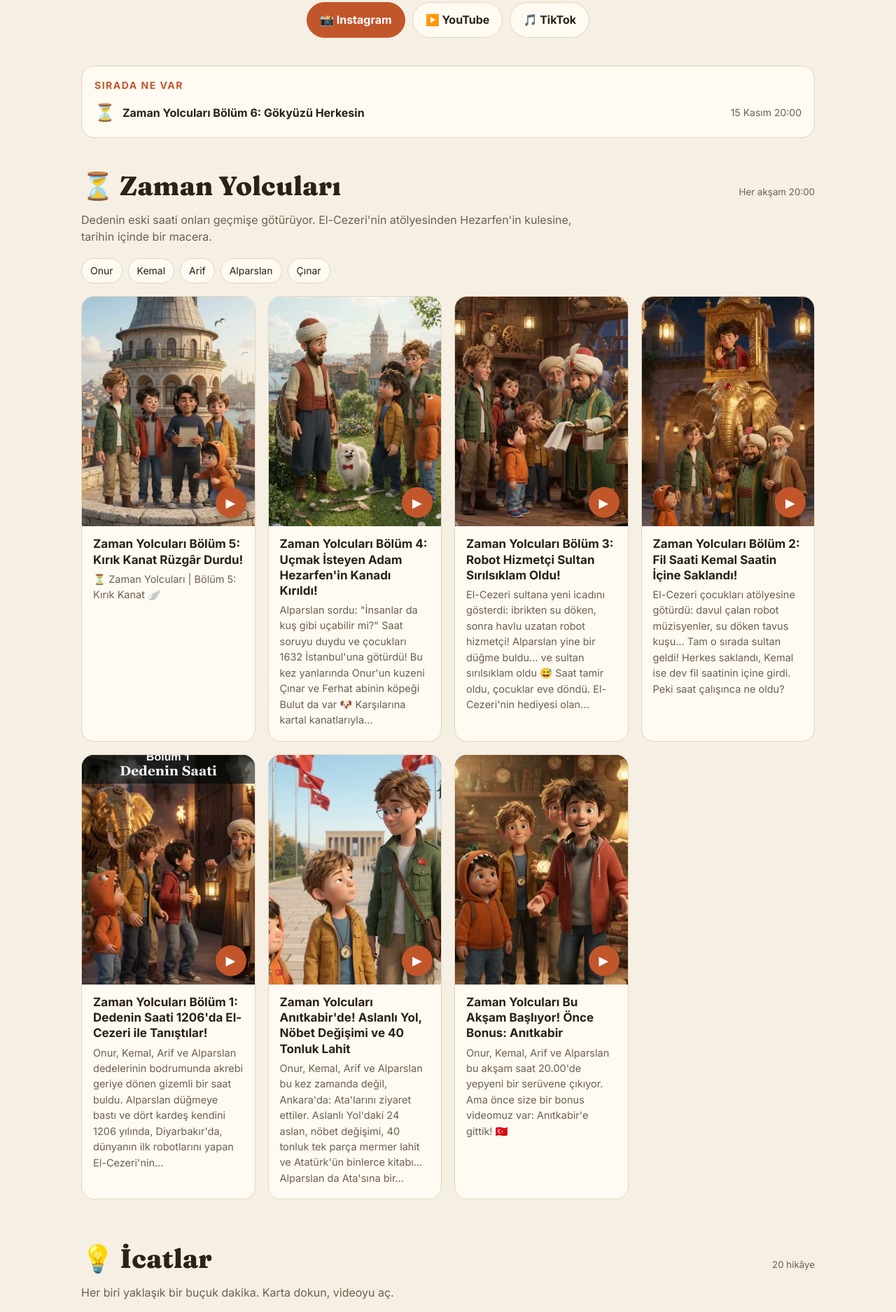
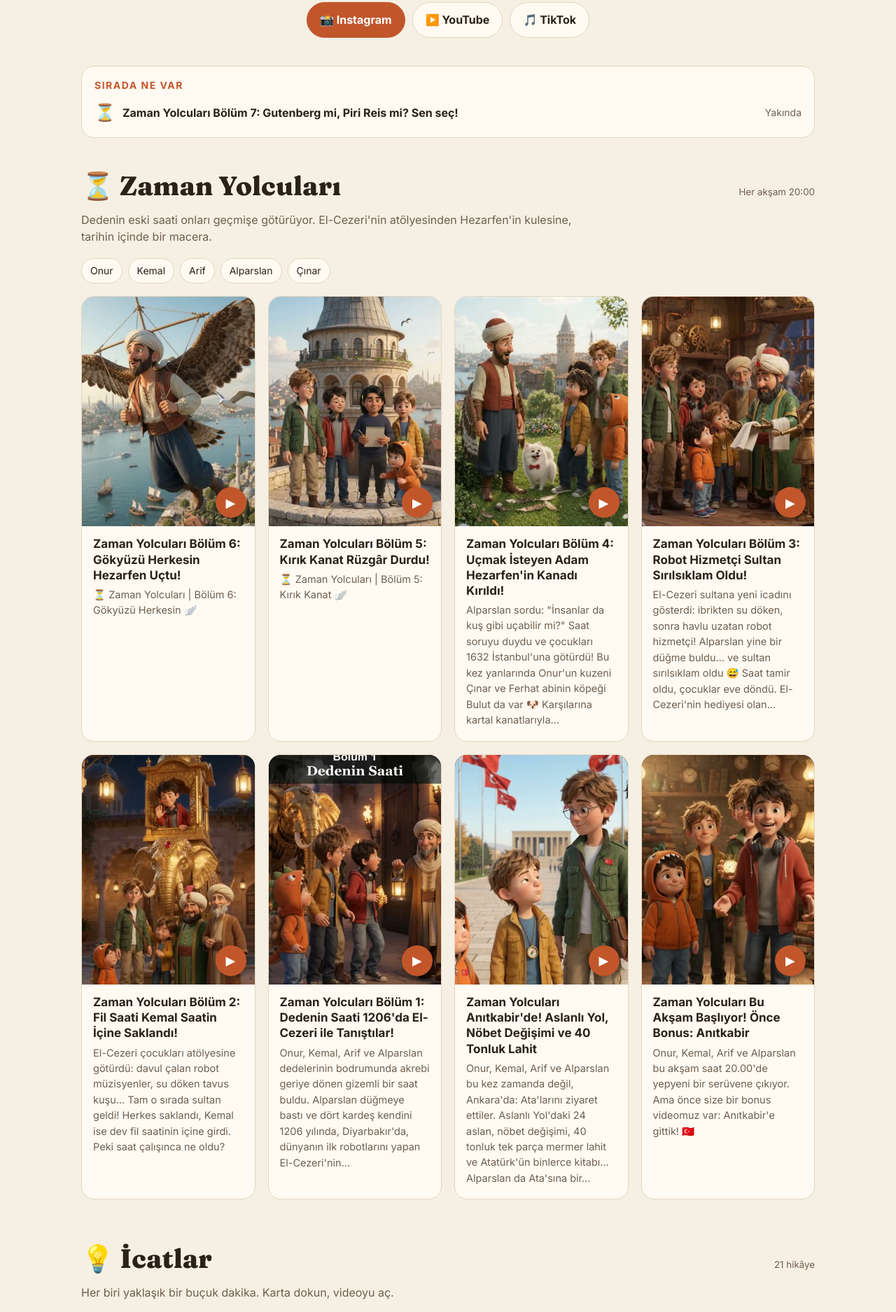
Before and after one commit to onur2103-prog/icatlar, a plain HTML site: page index.html in a window 1280 px wide. Shown: the part 308-2183 px from the top of the page at 70% size. Drawn offline with Linux system fonts and the light colour scheme.

Commit message:
Add files via upload

```diff
--- a/index.html
+++ b/index.html
@@ -78,7 +78,7 @@ footer{border-top:1px solid var(--cizgi);padding:24px 0 40px;color:var(--soluk);
 <div class="yakinda">
   <h2>Sırada ne var</h2>
   <ul>
-<li><span>⏳</span><b>Zaman Yolcuları Bölüm 6: Gökyüzü Herkesin</b><i>15 Kasım 20:00</i></li>
+<li><span>⏳</span><b>Zaman Yolcuları Bölüm 7: Gutenberg mi, Piri Reis mi? Sen seç!</b><i>Yakında</i></li>
   </ul>
 </div>
 
@@ -87,6 +87,7 @@ footer{border-top:1px solid var(--cizgi);padding:24px 0 40px;color:var(--soluk);
   <p class="aciklama">Dedenin eski saati onları geçmişe götürüyor. El-Cezeri'nin atölyesinden Hezarfen'in kulesine, tarihin içinde bir macera.</p>
   <div class="ekip"><button type="button" data-k="onur">Onur</button><button type="button" data-k="kemal">Kemal</button><button type="button" data-k="arif">Arif</button><button type="button" data-k="alparslan">Alparslan</button><button type="button" data-k="cinar">Çınar</button></div>
   <div class="izgara">
+<article class="kart"><a href="https://www.instagram.com/reel/DfxQpiYzCJz/" data-ig="DfxQpiYzCJz" data-vid="fZOKcwRPzKI" target="_blank" rel="noopener"><img src="bolum6.jpg" alt="" loading="lazy" width="360" height="640"><span class="oynat">▶</span></a><div class="govde"><h3>Zaman Yolcuları Bölüm 6: Gökyüzü Herkesin Hezarfen Uçtu!</h3><p>⏳ Zaman Yolcuları | Bölüm 6: Gökyüzü Herkesin 🪽</p></div></article>
 <article class="kart"><a href="https://www.instagram.com/reel/Dfur20tzNQs/" data-ig="Dfur20tzNQs" data-vid="DkPCQLX8WXo" target="_blank" rel="noopener"><img src="bolum5.jpg" alt="" loading="lazy" width="360" height="640"><span class="oynat">▶</span></a><div class="govde"><h3>Zaman Yolcuları Bölüm 5: Kırık Kanat Rüzgâr Durdu!</h3><p>⏳ Zaman Yolcuları | Bölüm 5: Kırık Kanat 🪽</p></div></article>
 <article class="kart"><a href="https://www.instagram.com/reel/DfsJhRgTaiq/" data-ig="DfsJhRgTaiq" data-vid="FLHxYEXGbaU" target="_blank" rel="noopener"><img src="bolum4.jpg" alt="" loading="lazy" width="360" height="640"><span class="oynat">▶</span></a><div class="govde"><h3>Zaman Yolcuları Bölüm 4: Uçmak İsteyen Adam Hezarfen&#x27;in Kanadı Kırıldı!</h3><p>Alparslan sordu: &quot;İnsanlar da kuş gibi uçabilir mi?&quot; Saat soruyu duydu ve çocukları 1632 İstanbul&#x27;una götürdü! Bu kez yanlarında Onur&#x27;un kuzeni Çınar ve Ferhat abinin köpeği Bulut da var 🐶 Karşılarına kartal kanatlarıyla…</p></div></article>
 <article class="kart"><a href="https://www.instagram.com/reel/DfpjCJHzdY3/" data-ig="DfpjCJHzdY3" data-vid="m9RfPeTLxTU" target="_blank" rel="noopener"><img src="bolum3.jpg" alt="" loading="lazy" width="360" height="640"><span class="oynat">▶</span></a><div class="govde"><h3>Zaman Yolcuları Bölüm 3: Robot Hizmetçi Sultan Sırılsıklam Oldu!</h3><p>El-Cezeri sultana yeni icadını gösterdi: ibrikten su döken, sonra havlu uzatan robot hizmetçi! Alparslan yine bir düğme buldu… ve sultan sırılsıklam oldu 😅 Saat tamir oldu, çocuklar eve döndü. El-Cezeri&#x27;nin hediyesi olan…</p></div></article>
@@ -98,9 +99,10 @@ footer{border-top:1px solid var(--cizgi);padding:24px 0 40px;color:var(--soluk);
 </section>
 
 <section id="icatlar">
-  <div class="bas"><h2 class="buyuk">💡 İcatlar</h2><small>20 hikâye</small></div>
+  <div class="bas"><h2 class="buyuk">💡 İcatlar</h2><small>21 hikâye</small></div>
   <p class="aciklama">Her biri yaklaşık bir buçuk dakika. Karta dokun, videoyu aç.</p>
   <div class="izgara">
+<article class="kart"><a href="https://www.instagram.com/reel/DfxDfm_ztft/" data-ig="DfxDfm_ztft" data-vid="e3svlMB4Ljo" target="_blank" rel="noopener"><img src="gobekli.jpg" alt="" loading="lazy" width="360" height="640"><span class="oynat">▶</span></a><div class="govde"><h3>Göbeklitepe: Stonehenge&#x27;den 6.000 Yıl Daha Eski!</h3><p>Şanlıurfa&#x27;daki Göbeklitepe yaklaşık 11.500 yıl önce yapıldı; dünyanın bilinen en eski anıtsal yapılarından biri. 5 metreyi aşan T biçimli dev taş sütunların üzerinde tilki, yaban domuzu, yılan ve akbaba kabartmaları var.…</p></div></article>
 <article class="kart"><a href="https://www.instagram.com/reel/DfwyUslT_Ht/" data-ig="DfwyUslT_Ht" data-vid="KxpWTiJvJGY" target="_blank" rel="noopener"><img src="helikopter.jpg" alt="" loading="lazy" width="360" height="640"><span class="oynat">▶</span></a><div class="govde"><h3>Helikopteri Havalandıran Adam İlk Denemede Başaramadı!</h3><p>Leonardo da Vinci 1480&#x27;lerde havada dönen spiral bir makine çizmişti. Igor Sikorsky 1909&#x27;da Kiev&#x27;de ilk helikopterini yaptı ama makine havalanamadı. 1919&#x27;da Amerika&#x27;ya gitti; 14 Eylül 1939&#x27;da VS-300, halatlarla bağlı da olsa…</p></div></article>
 <article class="kart"><a href="https://www.instagram.com/reel/DfwaS3hzieB/" data-ig="DfwaS3hzieB" data-vid="hjQZrp_ILKc" target="_blank" rel="noopener"><img src="televizyon.jpg" alt="" loading="lazy" width="360" height="640"><span class="oynat">▶</span></a><div class="govde"><h3>Televizyonu Bir Tarla Buldurdu! Televizyonun İcadı</h3><p>1921&#x27;de on dört yaşındaki Philo Farnsworth, Idaho&#x27;da tarla sürerken toprağın düz çizgilerini görüp resimlerin de satır satır gönderilebileceğini düşündü. 7 Eylül 1927&#x27;de, 21 yaşında, San Francisco&#x27;da küçük bir çatı katında…</p></div></article>
 <article class="kart"><a href="https://www.instagram.com/reel/DfuNiMkzbWS/" data-ig="DfuNiMkzbWS" data-vid="BtP9d0S8ZDw" target="_blank" rel="noopener"><img src="asansor.jpg" alt="" loading="lazy" width="360" height="640"><span class="oynat">▶</span></a><div class="govde"><h3>Asansörün İpini Kestiler… Ama Düşmedi! Asansörün İcadı</h3><p>1743&#x27;te Fransa Kralı XV. Louis&#x27;nin sarayında hizmetçilerin iple çektiği bir &quot;uçan sandalye&quot; vardı. Ama ip koparsa kabin düşüyordu! 1854&#x27;te New York&#x27;ta Elisha Otis yüksek bir platforma çıkıp ipi kestirdi; güvenlik freni…</p></div></article>
```
Also changed, not shown: bolum6.jpg (added), gobekli.jpg (added).
